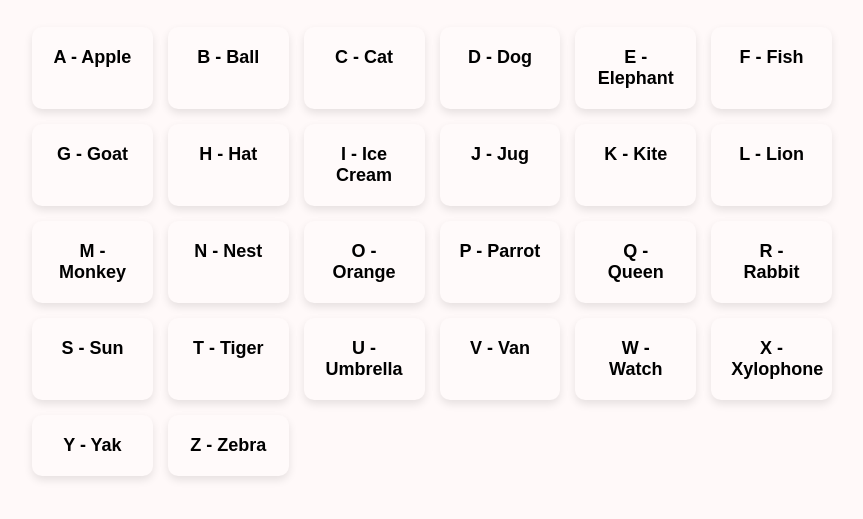
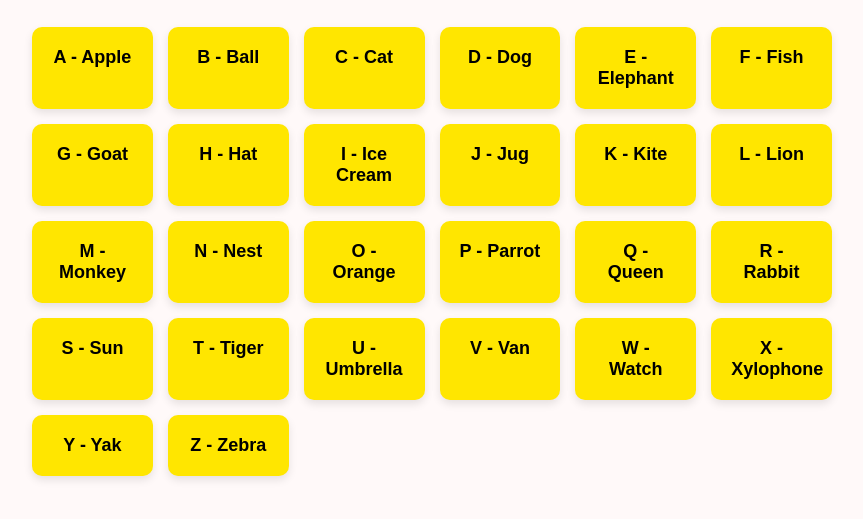
Before and after one commit to rahulkumar1165/ci-cd-testing, a plain HTML site: page index.html in a window 1280 px wide. Shown: the part 81-600 px from the top of the page, without its empty margins (208-1071 px from the left). Drawn offline with Linux system fonts and the light colour scheme.

Commit message:
card color

```diff
--- a/index.html
+++ b/index.html
@@ -26,7 +26,7 @@
         }
 
         .card {
-            background: rgb(255, 250, 250);
+            background: rgb(255, 230, 0);
             padding: 20px;
             border-radius: 10px;
             box-shadow: 0 4px 8px rgba(0, 0, 0, 0.1);
```
